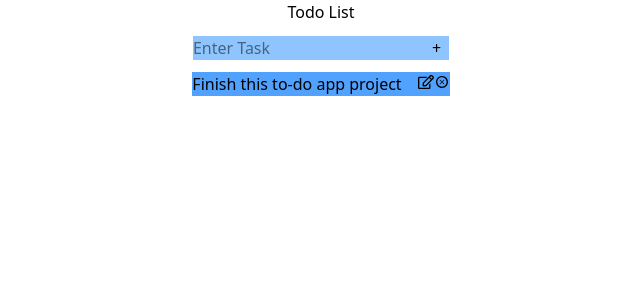
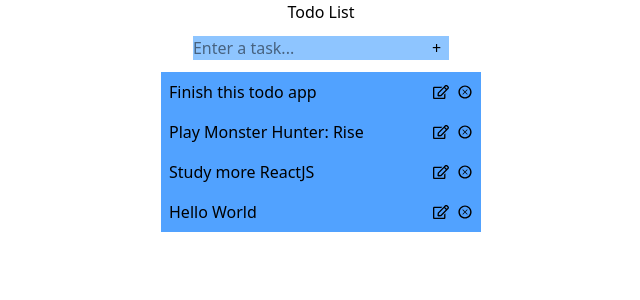
Before and after one commit to joshuafrellte/todo-list-app, a React (Vite) app: page / in a window 1280 px wide. Shown: the top 300 px of the page, without its empty margins (319-959 px from the left). Built offline with nearby package versions, Linux system fonts and the light colour scheme.

Commit message:
feat: reusable task card

```diff
--- a/src/App.tsx
+++ b/src/App.tsx
@@ -1,19 +1,13 @@
 import { useState } from 'react'
-import TaskCard from "./components/TaskCard"
+import ToDoList from "./ToDoList"
 
 function App() {
   const [count, setCount] = useState(0)
 
   return (
-    <div className="flex flex-col items-center gap-3">
-      <h1>Todo List</h1>
-      <div className="bg-blue-300">
-        <input placeholder='Enter Task'></input>
-        <button className="px-2 cursor-pointer">+</button>
-      </div>
-
-      <TaskCard/>
-    </div>
+    <>
+      <ToDoList/>
+    </>
   )
 }
 
--- /dev/null
+++ b/src/ToDoList.tsx
@@ -0,0 +1,46 @@
+import { useState } from 'react'
+import TaskCard from "./components/TaskCard"
+
+function ToDoList() {
+    const [tasks, setTasks] = useState(["Finish this todo app", "Play Monster Hunter: Rise", "Study more ReactJS", "Hello World"])
+    const [newTask, setNewTask] = useState("")
+
+    function handleInputChange(event) {
+        setNewTask(event.target.value)
+    }
+
+    function addTask() {
+
+    }
+
+    return (
+        <div className="flex flex-col items-center gap-3">
+            <h1>Todo List</h1>
+            <div className="bg-blue-300">
+                <input
+                    type='text'
+                    placeholder='Enter a task...'
+                    value={newTask}
+                    onChange={handleInputChange}
+                />
+                <button
+                    onClick={addTask}
+                    className="px-2 cursor-pointer"
+                >
+                    +
+                </button>
+            </div>
+
+            <ol>
+                {tasks.map((task, index) =>
+                    <li key={index}>
+                        <TaskCard task={task}/>
+                    </li>
+                )}
+            </ol>
+
+        </div>
+    )
+}
+
+export default ToDoList
--- a/src/components/TaskCard.tsx
+++ b/src/components/TaskCard.tsx
@@ -1,14 +1,14 @@
 import { FaRegEdit } from "react-icons/fa"
 import { TiDelete, TiDeleteOutline } from "react-icons/ti"
 
-function TaskCard() {
+function TaskCard(props) {
 
     return (
-        <div className="flex justify-center w-fit gap-4 bg-blue-400">
-            <p>Finish this to-do app project</p>
-            <div>
+        <div className="flex justify-between w-80 gap-4 p-2 bg-blue-400">
+            <p>{props.task}</p>
+            <div className="flex gap-2">
                 <button className="cursor-pointer"><FaRegEdit/></button>
-                <button className="cursor-pointer"><TiDeleteOutline/></button>
+                <button className="cursor-pointer scale-110"><TiDeleteOutline/></button>
             </div>
         </div>
     )
```
